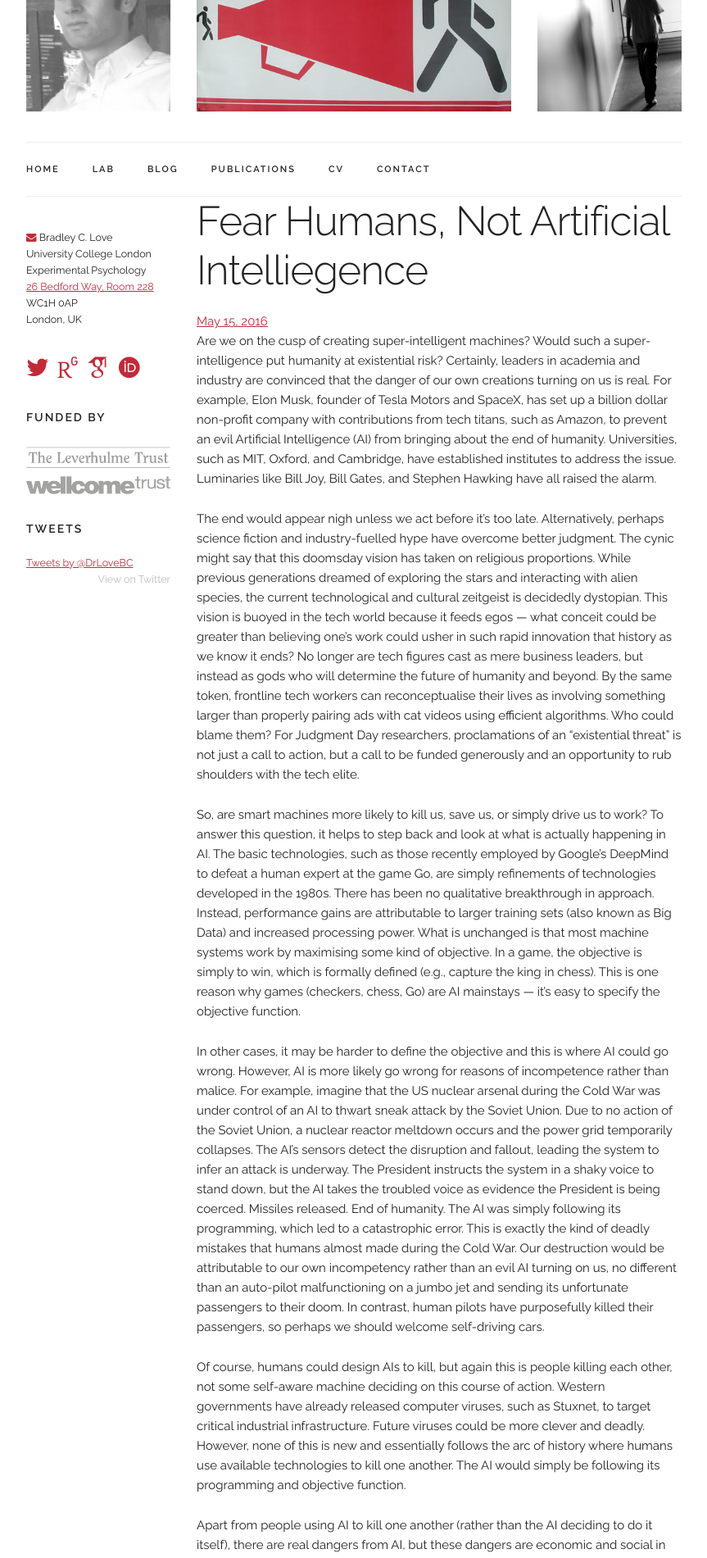
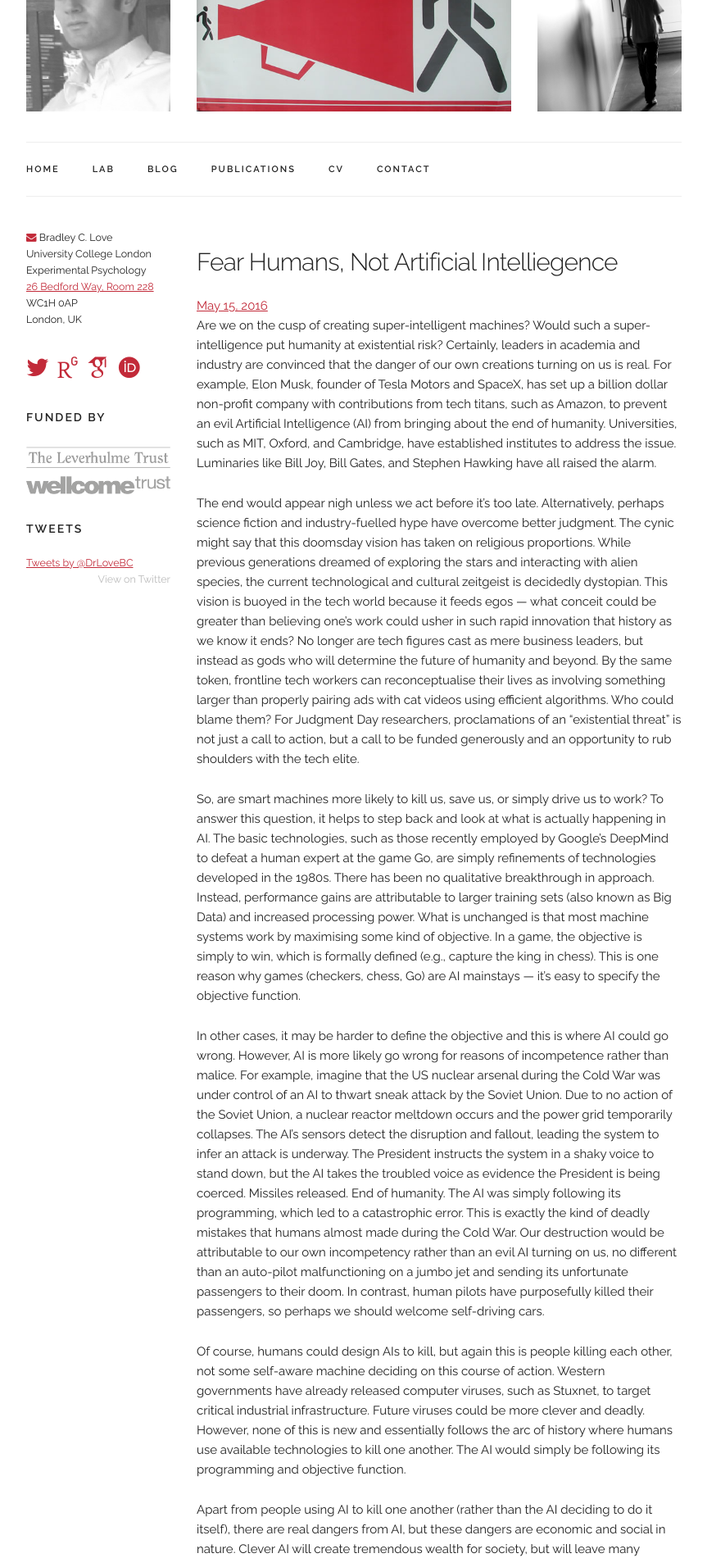
Before and after one commit to lovebc/lovebc.github.io, a Jekyll site: the page built from _posts/2016-05-15-fear-humans-not-artificial-intelligence.md, in a window 1280 px wide. Shown: the part 367-2268 px from the top of the page at 82% size, without its empty margins (208-1071 px from the left). Built offline with Jekyll 4.4.1, drawn with Linux system fonts in a browser that asks for light colours; nearby versions of some CDN libraries; some web fonts are replaced; comment, search, counter and statistics services are not loaded.

Commit message:
Update post.html

```diff
--- a/_layouts/post.html
+++ b/_layouts/post.html
@@ -2,8 +2,9 @@
 layout: page
 ---
 
+<div class="docs-section examples top">
 <article class="post">
-  <h1>{{ page.title }}</h1>
+  <h4>{{ page.title }}</h4>
   <div class ="date"><a href="{{ page.url }}">{{ page.date | date: "%B %e, %Y" }}</a></div>
 
   <div class="entry">
@@ -12,3 +13,4 @@ layout: page
 
   {% include disqus.html %}
 </article>
+</div>
```
